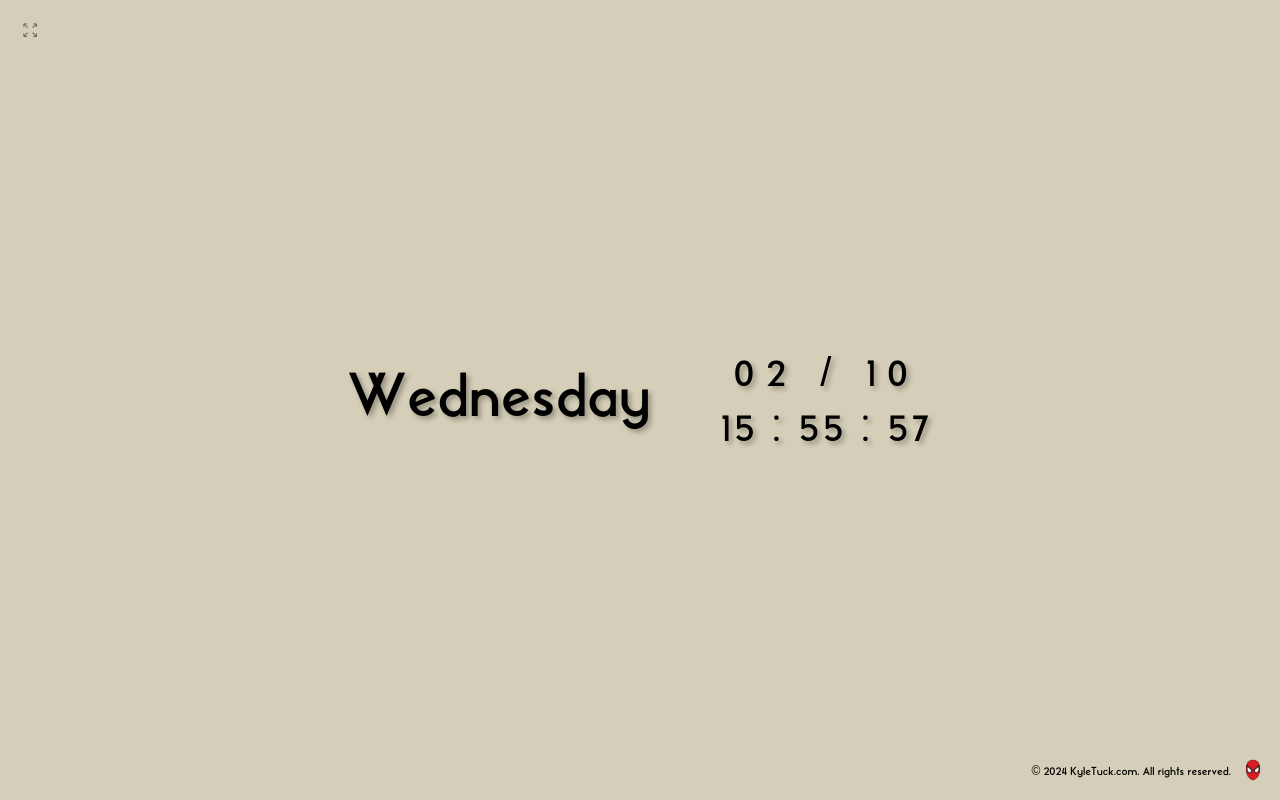
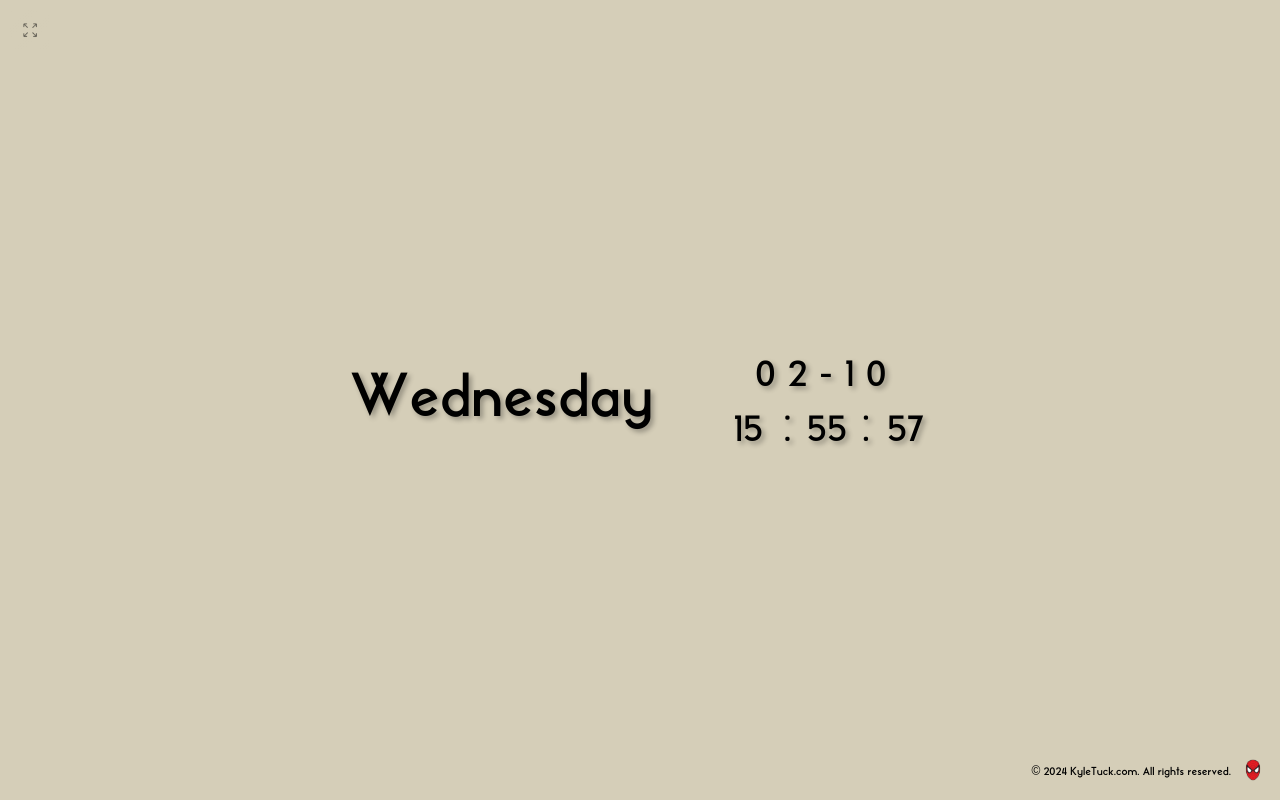
Before and after one commit to Incognitoplanet/Incognitoplanet.github.io, a plain HTML site: page index.html in a window 1280 px wide. Drawn offline with Linux system fonts and the light colour scheme.

Commit message:
Update index.html

```diff
--- a/index.html
+++ b/index.html
@@ -65,10 +65,15 @@
 
         .time {
             font-size: 2.5rem; /* Match font size of date */
-            letter-spacing: 0.1em; /* Spacing between time digits */
             margin-top: 15px; /* Space between date and time */
             text-shadow: 3px 3px 5px rgba(0, 0, 0, 0.3); /* Text shadow */
             position: relative; /* For glitch effect */
+        }
+
+        .time-part {
+            display: inline-block; /* Make them inline-block for spacing */
+            width: 50px; /* Fixed width to prevent shifting */
+            text-align: center; /* Center align the text */
         }
 
         /* Glitch effect styles */
@@ -202,7 +207,11 @@
             <div class="day" id="day">Friday</div>
             <div class="date-time">
                 <div class="date" id="date">27 / 09</div>
-                <div class="time" id="time">00 : 00 : 00</div>
+                <div class="time" id="time">
+                    <span class="time-part" id="hours">00</span> :
+                    <span class="time-part" id="minutes">00</span> :
+                    <span class="time-part" id="seconds">00</span>
+                </div>
             </div>
         </div>
     </div>
@@ -231,7 +240,7 @@
 
             // Update the day and date divs
             document.getElementById('day').innerText = dayName; // Full day name
-            document.getElementById('date').innerText = `${day} / ${month}`; // Format as DD / MM
+            document.getElementById('date').innerText = `${day}-${month}`; // Format as DD / MM
 
             // Get current time in 24-hour format
             const hours = String(now.getHours()).padStart(2, '0');
@@ -239,7 +248,9 @@
             const seconds = String(now.getSeconds()).padStart(2, '0');
 
             // Update the time div
-            document.getElementById('time').innerText = `${hours} : ${minutes} : ${seconds}`;
+            document.getElementById('hours').innerText = hours; // Update hours
+            document.getElementById('minutes').innerText = minutes; // Update minutes
+            document.getElementById('seconds').innerText = seconds; // Update seconds
 
             // Check if it's a new minute
             if (seconds === '00' && lastSecond !== 0) {
```
